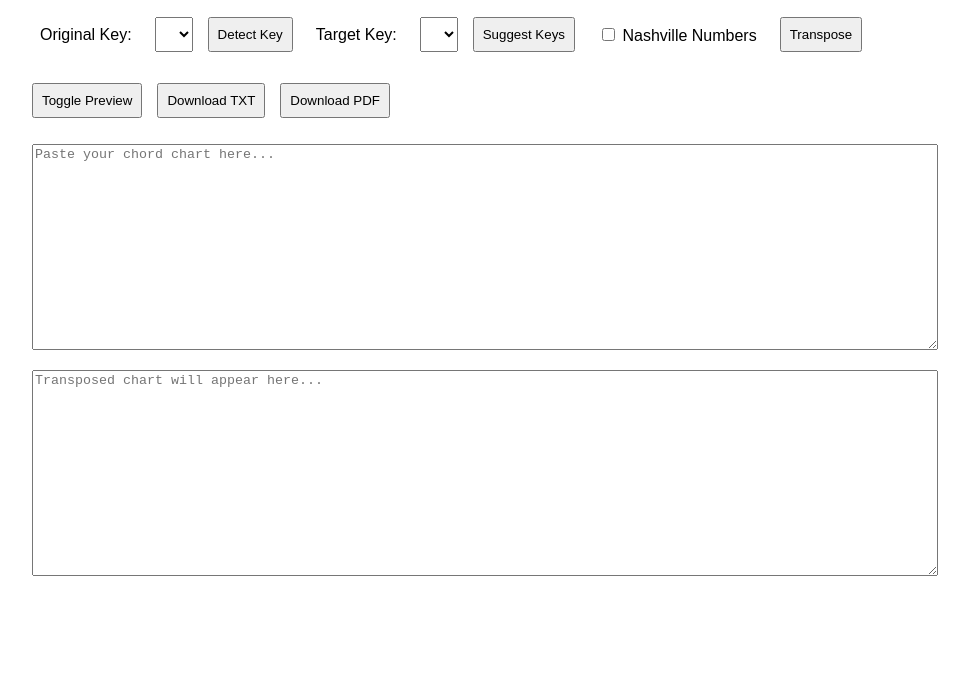
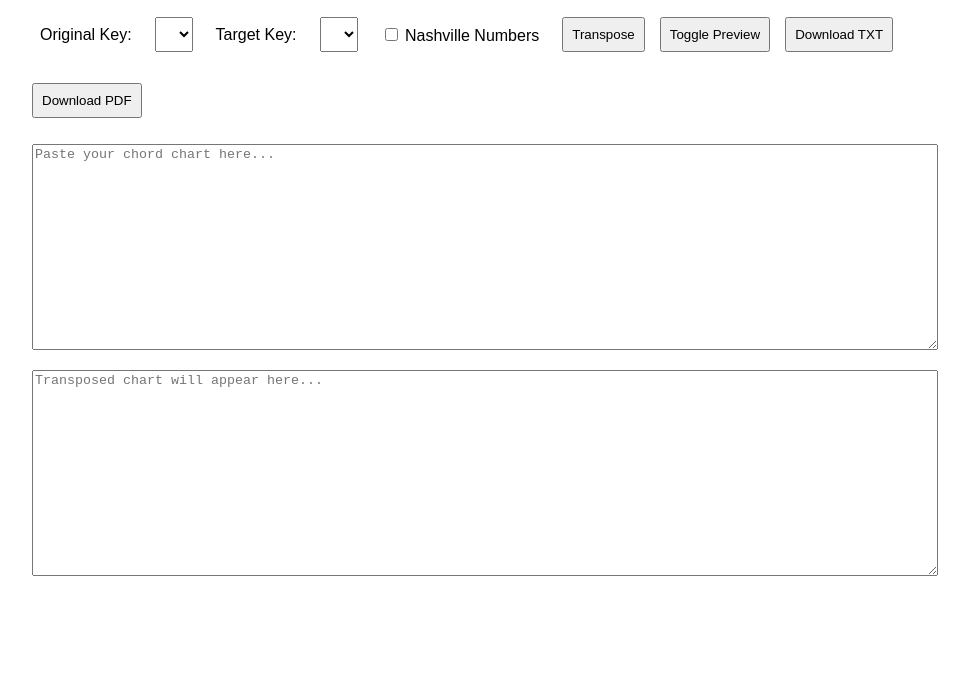
Before and after one commit to oscarreyest/transpose, a plain HTML site: page index.html in a window 1280 px wide. Shown: the part 105-800 px from the top of the page, without its empty margins (158-1127 px from the left). Drawn offline with nearby package versions, Linux system fonts and the light colour scheme.

Commit message:
Update index.html

```diff
--- a/index.html
+++ b/index.html
@@ -55,11 +55,9 @@
   <div class="controls">
     <label for="originalKey">Original Key:</label>
     <select id="originalKey"></select>
-    <button onclick="detectKey()">Detect Key</button>
 
     <label for="targetKey">Target Key:</label>
     <select id="targetKey"></select>
-    <button onclick="suggestKeys()">Suggest Keys</button>
 
     <label><input type="checkbox" id="nashvilleMode" /> Nashville Numbers</label>
 
@@ -193,46 +191,6 @@
       });
       doc.save("transposed_chart.pdf");
     }
-
-    function detectKey() {
-      const input = document.getElementById("inputText").value;
-      const matches = input.match(chordRegex) || [];
-      const majorCounts = {};
-      const minorCounts = {};
-
-      matches.forEach((match) => {
-        const root = match.match(/^([A-G][b#]?)/);
-        const suffix = match.slice((root ? root[0].length : 0)).toLowerCase();
-        const isMinor = /m(?!aj)/.test(suffix);
-
-        const chord = normalizeChord(root ? root[0] : '');
-        if (!chord) return;
-
-        if (isMinor) {
-          minorCounts[chord + 'm'] = (minorCounts[chord + 'm'] || 0) + 1;
-        } else {
-          majorCounts[chord] = (majorCounts[chord] || 0) + 1;
-        }
-      });
-
-      const bestMajor = Object.entries(majorCounts).sort((a, b) => b[1] - a[1])[0];
-      const bestMinor = Object.entries(minorCounts).sort((a, b) => b[1] - a[1])[0];
-
-      if ((bestMinor?.[1] || 0) > (bestMajor?.[1] || 0)) {
-        originalKeySelect.value = bestMinor[0];
-        alert(`Detected minor key: ${bestMinor[0]}`);
-      } else if (bestMajor) {
-        originalKeySelect.value = bestMajor[0];
-        alert(`Detected major key: ${bestMajor[0]}`);
-      } else {
-        alert("Could not detect key reliably.");
-      }
-    }
-
-    function suggestKeys() {
-      const vocalFriendlyKeys = ['C', 'D', 'E', 'F', 'G', 'A', 'Am', 'Em'];
-      alert("Suggested keys for common vocal ranges: " + vocalFriendlyKeys.join(", "));
-    }
   </script>
 </body>
 </html>
```
